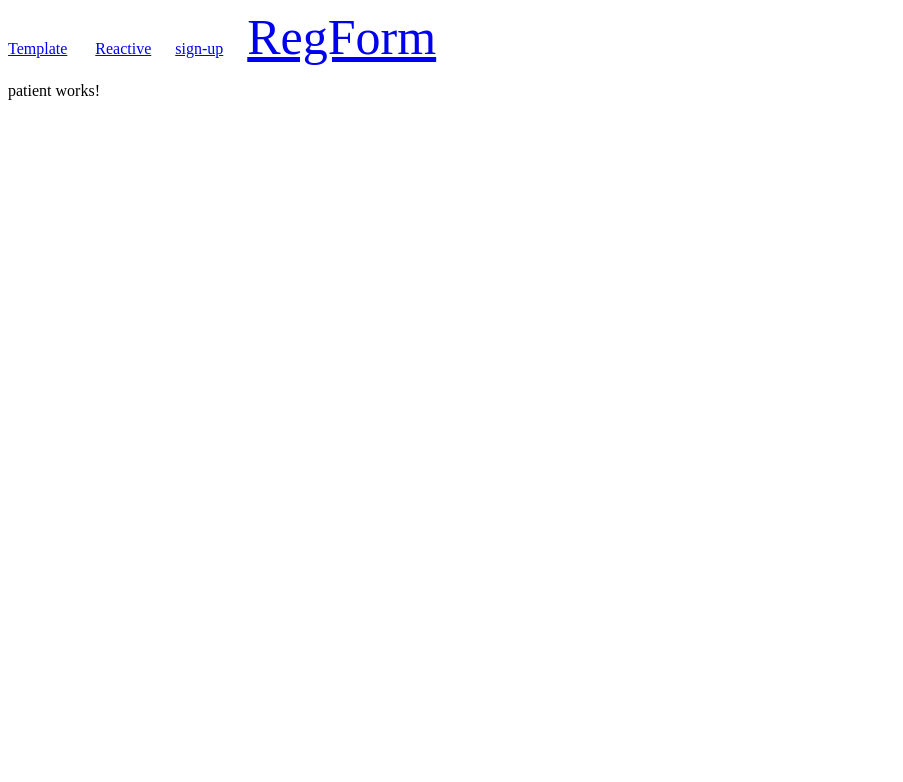
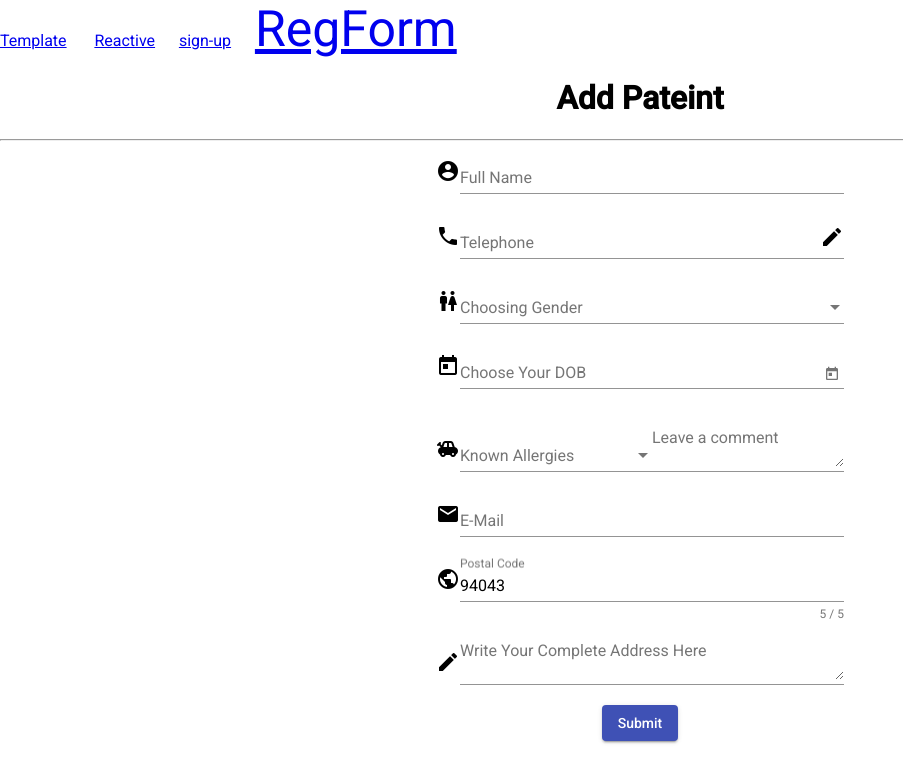
Before and after one commit to dineshkumar46146/angular-template-driven-forms, an Angular app: page /patient in a window 1280 px wide. Shown: the top 782 px of the page, without its empty margins (0-903 px from the left). Built offline with nearby package versions, Linux system fonts and the light colour scheme.

Commit message:
registration Form

```diff
--- a/angular.json
+++ b/angular.json
@@ -23,6 +23,9 @@
               "src/assets"
             ],
             "styles": [
+              {
+                "input": "node_modules/@angular/material/prebuilt-themes/indigo-pink.css"
+              },
               "src/styles.css"
             ],
             "scripts": []
@@ -72,6 +75,9 @@
             "tsConfig": "src/tsconfig.spec.json",
             "karmaConfig": "src/karma.conf.js",
             "styles": [
+              {
+                "input": "node_modules/@angular/material/prebuilt-themes/indigo-pink.css"
+              },
               "src/styles.css"
             ],
             "scripts": [],
--- a/package.json
+++ b/package.json
@@ -11,16 +11,19 @@
   },
   "private": true,
   "dependencies": {
-    "@angular/animations": "^6.1.0",
+    "@angular/animations": "^6.1.10",
+    "@angular/cdk": "^6.4.7",
     "@angular/common": "^6.1.0",
     "@angular/compiler": "^6.1.0",
     "@angular/core": "^6.1.0",
     "@angular/forms": "^6.1.0",
     "@angular/http": "^6.1.0",
+    "@angular/material": "^6.4.7",
     "@angular/platform-browser": "^6.1.0",
     "@angular/platform-browser-dynamic": "^6.1.0",
     "@angular/router": "^6.1.0",
     "core-js": "^2.5.4",
+    "hammerjs": "^2.0.8",
     "rxjs": "~6.2.0",
     "zone.js": "~0.8.26"
   },
--- a/src/app/patient/patient.component.css
+++ b/src/app/patient/patient.component.css
@@ -0,0 +1,19 @@
+.centerr{
+    text-align: center;
+}
+example-form {
+    min-width: 150px;
+    max-width: 500px;
+    width: 100%;
+  }
+
+  .example-full-width {
+    width: 30%;
+  }
+  .example-full-width1 {
+    width: 15%;
+  }
+  example-additional-selection {
+    opacity: 0.75;
+    font-size: 0.75em;
+  }
--- a/src/app/patient/patient.component.html
+++ b/src/app/patient/patient.component.html
@@ -1,3 +1,71 @@
-<p>
-  patient works!
-</p>
+<h1 class="centerr">Add Pateint</h1><hr>
+<div class="centerr" >
+<form class="example-form">
+    <mat-icon matPrefix>account_circle</mat-icon>
+  <mat-form-field class="example-full-width">
+    <input matInput placeholder="Full Name">
+  </mat-form-field> <br>
+  <mat-icon matPrefix>phone</mat-icon>
+  <mat-form-field class="example-full-width">
+    <input type="tel" matInput placeholder="Telephone">
+    <mat-icon matSuffix>mode_edit</mat-icon>
+  </mat-form-field><br>
+  <mat-icon matPrefix>wc</mat-icon>
+  <mat-form-field class="example-full-width">
+      <mat-select placeholder="Choosing Gender" [formControl]="toppings" multiple>
+        <mat-select-trigger>
+          {{toppings.value ? toppings.value[0] : ''}}
+          <span *ngIf="toppings.value?.length > 1" class="example-additional-selection">
+            (+{{toppings.value.length - 1}} {{toppings.value?.length === 2 ? 'other' : 'others'}})
+          </span>
+        </mat-select-trigger>
+        <mat-option *ngFor="let topping of toppingList" [value]="topping">{{topping}}</mat-option>
+      </mat-select>
+    </mat-form-field><br>
+    <mat-icon matPrefix>today</mat-icon>
+    <mat-form-field class="example-full-width">
+        <input matInput [matDatepicker]="picker" placeholder="Choose Your DOB">
+        <mat-datepicker-toggle matSuffix [for]="picker"></mat-datepicker-toggle>
+        <mat-datepicker #picker></mat-datepicker>
+      </mat-form-field><br>
+      <mat-icon matPrefix>toys</mat-icon>
+      <mat-form-field class="example-full-width1">
+          <mat-select placeholder="Known Allergies" [formControl]="toppings" multiple>
+            <mat-select-trigger>
+              {{toppings1.value ? toppings1.value[0] : ''}}
+              <span *ngIf="toppings.value?.length > 1" class="example-additional-selection">
+                (+{{toppings1.value.length - 1}} {{toppings1.value?.length === 2 ? 'other' : 'others'}})
+              </span>
+            </mat-select-trigger>
+            <mat-option *ngFor="let topping of toppingList" [value]="topping">{{topping1}}</mat-option>
+          </mat-select>
+        </mat-form-field >
+
+        <mat-form-field class="example-full-width1" >
+            <textarea matInput placeholder="Leave a comment"></textarea>
+          </mat-form-field><br>
+      <mat-icon matPrefix>email</mat-icon>
+  <mat-form-field class="example-full-width">
+    <input matInput placeholder="E-Mail">
+  </mat-form-field> <br>
+  <mat-icon matPrefix>public</mat-icon>
+  <mat-form-field class="example-full-width">
+      <input matInput #postalCode maxlength="5" placeholder="Postal Code" value="94043">
+      <mat-hint align="end">{{postalCode.value.length}} / 5</mat-hint>
+    </mat-form-field><br>
+    <mat-icon matPrefix>mode_edit</mat-icon>
+      <mat-form-field class="example-full-width">
+        <textarea matInput placeholder="Write Your Complete Address Here"></textarea>
+      </mat-form-field><br>
+      <!-- <mat-icon matPrefix>today</mat-icon>
+    <mat-form-field class="example-full-width">
+        <input matInput [matDatepicker]="picker" placeholder="Select Date For Appointment">
+        <mat-datepicker-toggle matSuffix [for]="picker"></mat-datepicker-toggle>
+        <mat-datepicker #picker></mat-datepicker>
+      </mat-form-field> -->
+      <button mat-raised-button color="primary">Submit</button>
+
+
+
+</form>
+</div>
--- a/src/app/patient/patient.component.ts
+++ b/src/app/patient/patient.component.ts
@@ -1,11 +1,18 @@
 import { Component, OnInit } from '@angular/core';
-
+import {FormControl} from '@angular/forms';
 @Component({
   selector: 'app-patient',
   templateUrl: './patient.component.html',
   styleUrls: ['./patient.component.css']
 })
 export class PatientComponent implements OnInit {
+  toppings = new FormControl();
+
+  toppingList: string[] = ['Male', 'Female', 'Others', ];
+  toppings1 = new FormControl();
+
+  toppingList1: string[] = ['Male', 'Female', 'Others', ];
+
 
   constructor() { }
 
--- a/src/index.html
+++ b/src/index.html
@@ -1,6 +1,8 @@
 <!doctype html>
 <html lang="en">
 <head>
+<link href="https://fonts.googleapis.com/icon?family=Material+Icons" rel="stylesheet">
+<link href="https://fonts.googleapis.com/css?family=Roboto:300,400,500" rel="stylesheet">
   <meta charset="utf-8">
   <title>AngularTemplateDrivenForms</title>
   <base href="/">
--- a/src/styles.css
+++ b/src/styles.css
@@ -1 +1,4 @@
 /* You can add global styles to this file, and also import other style files */
+
+html, body { height: 100%; }
+body { margin: 0; font-family: 'Roboto', sans-serif; }
```
Also changed, not shown: src/app/app.module.ts (+19 -3 lines), 1 other file (tests, documents, lock files or other folders).
